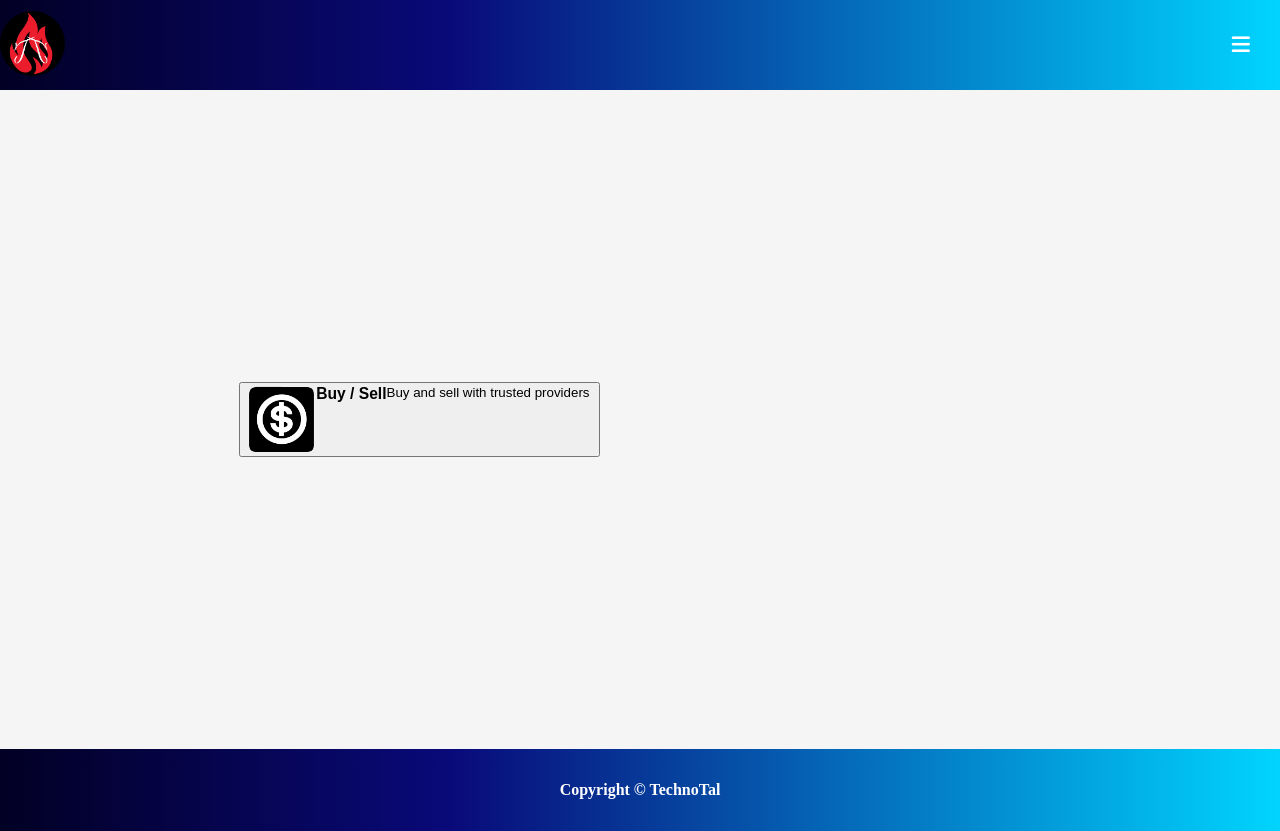
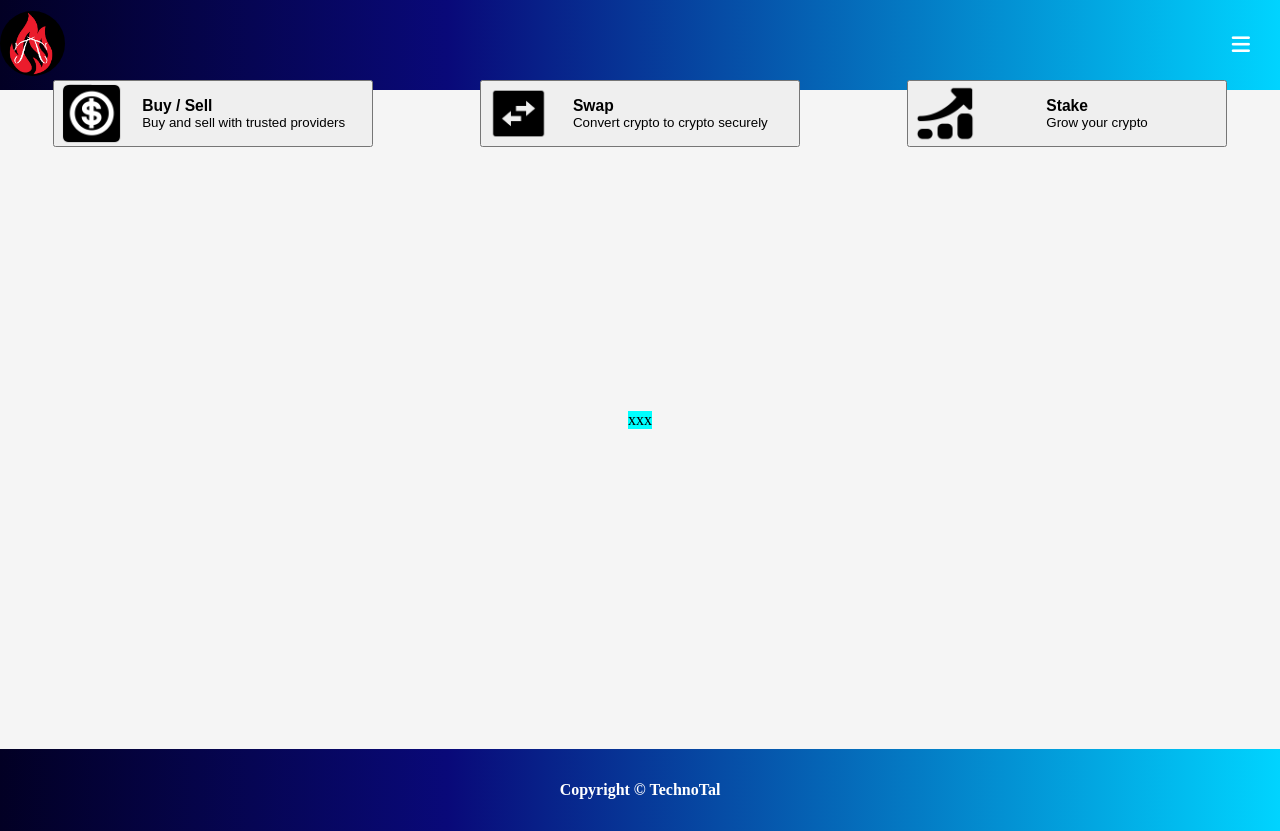
Before and after one commit to MickaelLepicier/TechnoCoin-Wallet, a React (Create React App) app in the folder client/myapp/: page / in a window 1280 px wide. Built offline with nearby package versions, Linux system fonts and the light colour scheme.

Commit message:
start with Graph !

```diff
--- a/client/myapp/src/components/buttons/Buttons.js
+++ b/client/myapp/src/components/buttons/Buttons.js
@@ -3,10 +3,8 @@ import buy_icon from "./buy_icon.png";
 import stake_icon from "./stake_icon.png";
 import swap_icon from "./swap_icon.png";
 
-// I can create another function to render the buttons.
-// Like that it will be less lines of code
-
 function Buttons() {
+  // Data for the buttons in Object
   const btns = [
     {
       icon: buy_icon,
@@ -14,17 +12,17 @@ function Buttons() {
       subHeader: "Buy and sell with trusted providers",
     },
     {
-      icon: stake_icon,
+      icon: swap_icon,
       header: "Swap",
       subHeader: "Convert crypto to crypto securely",
     },
-    { icon: swap_icon, header: "Stake", subHeader: "Grow your crypto" },
+    { icon: stake_icon, header: "Stake", subHeader: "Grow your crypto" },
   ];
 
-  const renderBtn = (icon, header, subHeader) => {
+  const renderBtn = (icon, header, subHeader, index) => {
     return (
-      <button>
-        <img src={icon} alt="buy_icon" />
+      <button key={index}>
+        <img src={icon} alt={`${icon}`} />
         <div className="text">
           <h3> {header} </h3>
           <div> {subHeader} </div>
@@ -34,19 +32,12 @@ function Buttons() {
   };
 
   const renderBtns = () => {
-    return btns.maps((btn) => renderBtn(btn.icon, btn.header, btn.text));
+    return btns.map((btn, index) =>
+      renderBtn(btn.icon, btn.header, btn.subHeader, index)
+    );
   };
 
-  return (
-    <div className="buttons-container">
-      <button>
-        <img src={buy_icon} alt="buy_icon" />
-        <h3> Buy / Sell </h3>
-        <div> Buy and sell with trusted providers </div>
-      </button>
-      {/* {renderBtns()} */}
-    </div>
-  );
+  return <div className="buttons-container">{renderBtns()}</div>;
 }
 
 export default Buttons;
--- a/client/myapp/src/components/buttons/Buttons.scss
+++ b/client/myapp/src/components/buttons/Buttons.scss
@@ -1,19 +1,40 @@
 .buttons-container{
+    display: flex;
+    justify-content: space-around;
+    position: absolute;
+    top: 10%;
 
 button{
-
     display: flex;
-    width: 45%;
+    width: 25%;
+    cursor: pointer;
+    // border-radius: 1.5%;
+    // box-shadow: 5px 5px 20px 0px rgba(0,0,0,0.75);
+    // -webkit-box-shadow: 5px 5px 20px 0px rgba(0,0,0,0.75);
+    // -moz-box-shadow: 5px 5px 20px 0px rgba(0,0,0,0.75);
 
     img{
         width: 20%;
     }
 
     .text{
-        padding:20px;
-        display: block;
-        background-color: aqua;
+        text-align: left;
+        margin: auto;
+    }
+}
+
+button:active{
+    font-size: small;
+    img{
+        width: 19%;
     }
 }
 
 }
+
+body[data-theme="dark"]{
+   button{
+    background-color:#4a4e55;
+    color: white;
+   }
+  }
--- /dev/null
+++ b/client/myapp/src/components/graph/Graph.js
@@ -0,0 +1,7 @@
+import "./Graph.scss";
+
+function Graph() {
+  return <div className="graph-container">xxx</div>;
+}
+
+export default Graph;
--- /dev/null
+++ b/client/myapp/src/components/graph/Graph.scss
@@ -0,0 +1,4 @@
+.graph-container{
+   background-color: aqua;
+//    color: aquamarine;
+  }
--- a/client/myapp/src/pages/Home/Home.js
+++ b/client/myapp/src/pages/Home/Home.js
@@ -1,4 +1,5 @@
 import Buttons from "../../components/buttons/Buttons";
+import Graph from "../../components/graph/Graph";
 import "./Home.css";
 
 export function Home() {
@@ -6,6 +7,7 @@ export function Home() {
     <div className="home-container">
       {/* <h2>HomePage</h2> */}
       <Buttons />
+      <Graph />
     </div>
   );
 }
```
Also changed, not shown: 1 other file (tests, documents, lock files or other folders).
